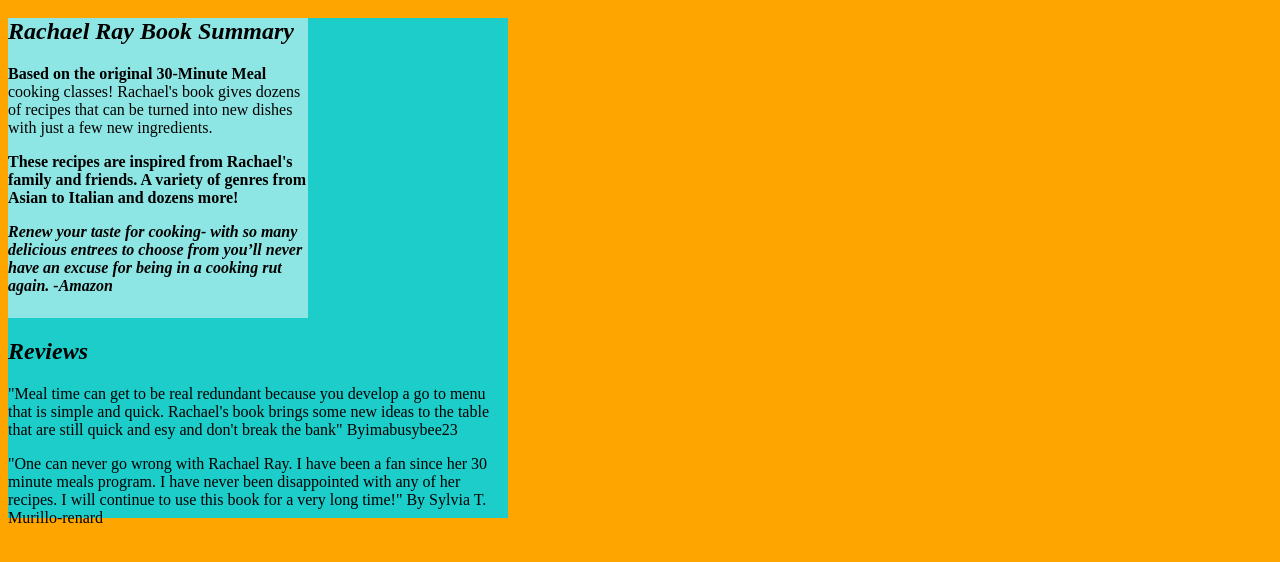
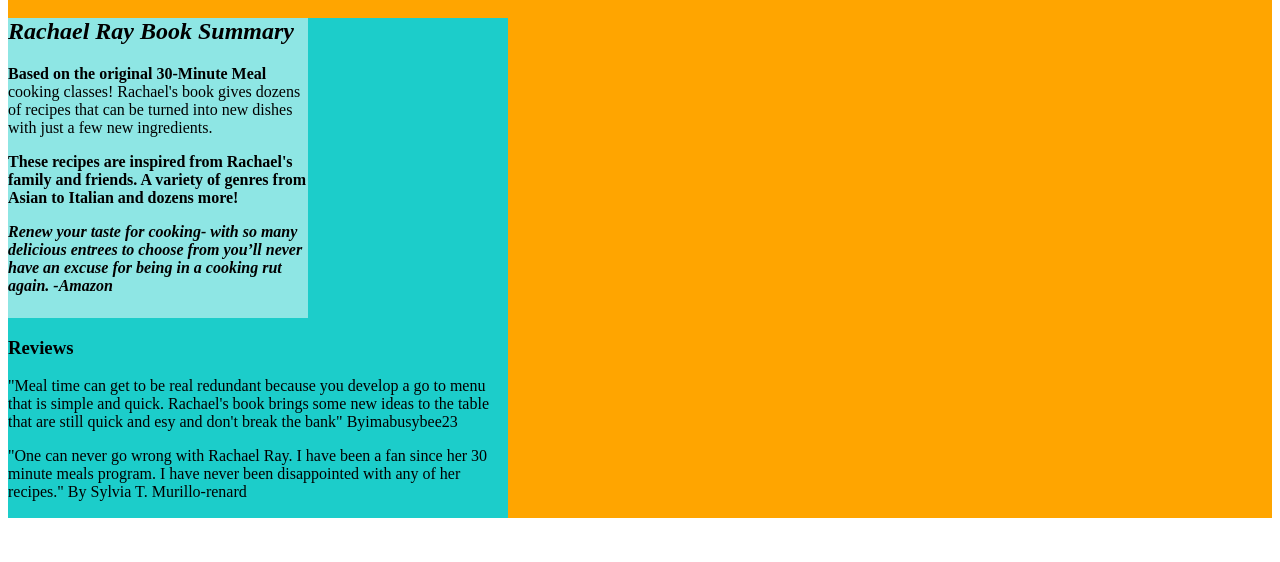
Before and after one commit to CourtW/web-dev-hw, a plain HTML site: page Project-3/index.html in a window 1280 px wide. Shown: the part 136-698 px from the top of the page. Drawn offline with Linux system fonts and the light colour scheme.

Commit message:
P3
background on index

```diff
--- a/Project-3/css/style.css
+++ b/Project-3/css/style.css
@@ -18,7 +18,7 @@
    background-color: rgba(255,255,255,.5)
 }
 
-body {
+.body {
     background-color: orange;
 }
 .sample {
--- a/Project-3/index.html
+++ b/Project-3/index.html
@@ -7,7 +7,7 @@
    <link rel="stylesheet" href="./css/style.css">
   </head>
 <body>
-<div class="main-container">
+  <div class="body">
     <h1 class="main-heading"> Rachael Ray Book </h1>
 
 <ul id="nav-list">
@@ -15,6 +15,7 @@
     <li><a href="./pages/sample.html">Sample</a></li>
     <li><a href="./pages/contact.html">Contact</a></li>
 </ul>
+
   <div class="parent-container">
   <div class="inner-box">
     <h2>Rachael Ray Book Summary</h2>
@@ -22,9 +23,11 @@
 <p><strong>These recipes are inspired from Rachael's family and friends. A variety of genres from Asian to Italian and dozens more!</strong></p>
 <p> <strong><em> <quote> Renew your taste for cooking- with so many delicious entrees to choose from you’ll never have an excuse for being in a cooking rut again. -Amazon</strong></em></quote></p>
 </div>
-<h2>Reviews</h2>
+
+   <h3>Reviews</h3>
 <p><quote>"Meal time can get to be real redundant because you develop a go to menu that is simple and quick. Rachael's book brings some new ideas to the table that are still quick and esy and don't break the bank" Byimabusybee23</quote></p>
-<p><quote>"One can never go wrong with Rachael Ray. I have been a fan since her 30 minute meals program. I have never been disappointed with any of her recipes. I will continue to use this book for a very long time!" By Sylvia T. Murillo-renard</quote></p>
+<p><quote>"One can never go wrong with Rachael Ray. I have been a fan since her 30 minute meals program. I have never been disappointed with any of her recipes." By Sylvia T. Murillo-renard</quote></p>
+
 </div>
 </body>
 </html>
```
Lines whose indentation alone changed are shown as unchanged.
